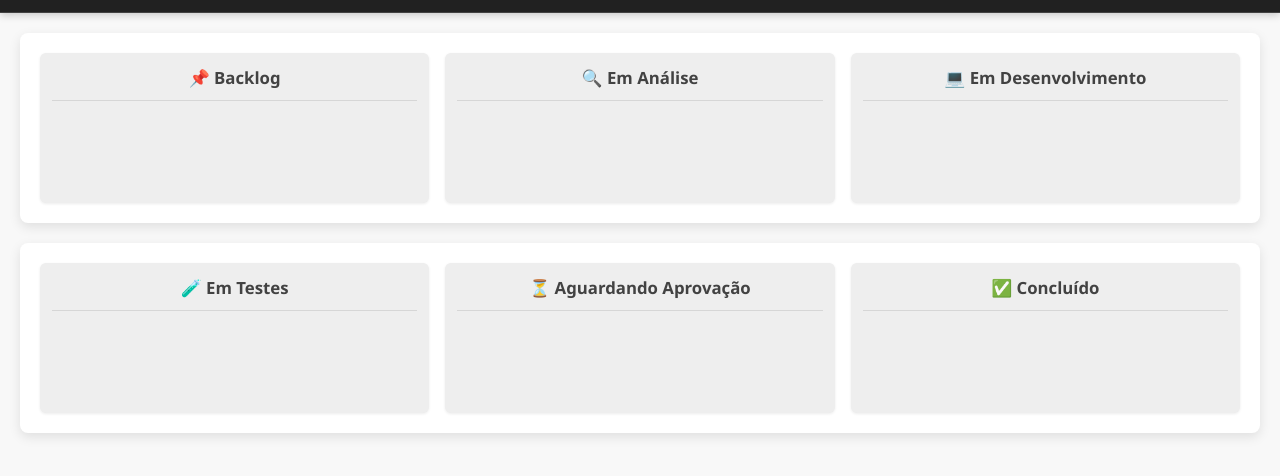
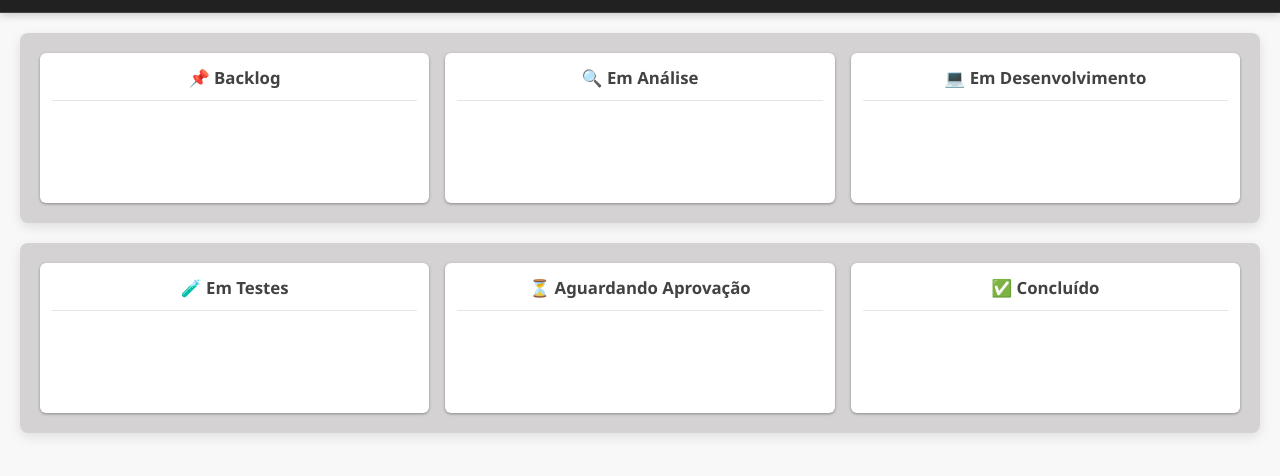
Before and after one commit to JheyDev/Kanban, a plain HTML site: page index.html in a window 1280 px wide. Shown: the part 64-540 px from the top of the page. Drawn offline with Linux system fonts and the light colour scheme.

Commit message:
add box shadow

```diff
--- a/style.css
+++ b/style.css
@@ -110,7 +110,7 @@ body {
     display: flex;
     gap: 16px; /* Espaço entre as colunas */
     padding: 20px; /* Padding interno de cada linha do board */
-    background-color: #ffffff; /* Fundo branco para cada linha, mantém claridade */
+    background-color: #d4d2d2; /* Fundo branco para cada linha, mantém claridade */
     border-radius: 8px; /* Bordas arredondadas para cada linha */
     box-shadow: 0 4px 12px rgba(0, 0, 0, 0.1); /* Sombra mais suave e espalhada */
     min-height: unset; /* Altura se ajusta ao conteúdo de cada linha */
@@ -129,13 +129,13 @@ body {
 .column {
     flex: 1; /* CRÍTICO: Faz as colunas crescerem e encolherem para preencher o espaço */
     min-width: 220px; /* Largura mínima para cada coluna antes de quebrar linha ou squishar */
-    background-color: #EEEEEE; /* Cinza claro para cada coluna */
+    background-color: #ffffff; /* Cinza claro para cada coluna */
     border-radius: 6px;
     padding: 12px;
     display: flex;
     flex-direction: column;
     min-height: 150px; /* Altura mínima para colunas vazias */
-    box-shadow: 0 1px 3px rgba(0, 0, 0, 0.08);
+    box-shadow: 0 1px 3px rgba(0, 0, 0, 0.356);
     box-sizing: border-box;
     overflow-y: auto; /* Adiciona rolagem vertical se a coluna tiver muitos cards */
     max-height: calc( ((100vh - 70px - 40px - 20px) / 2) - 12px - 40px ); /* Ajuste refinado para forçar o scroll interno mais cedo */
```
